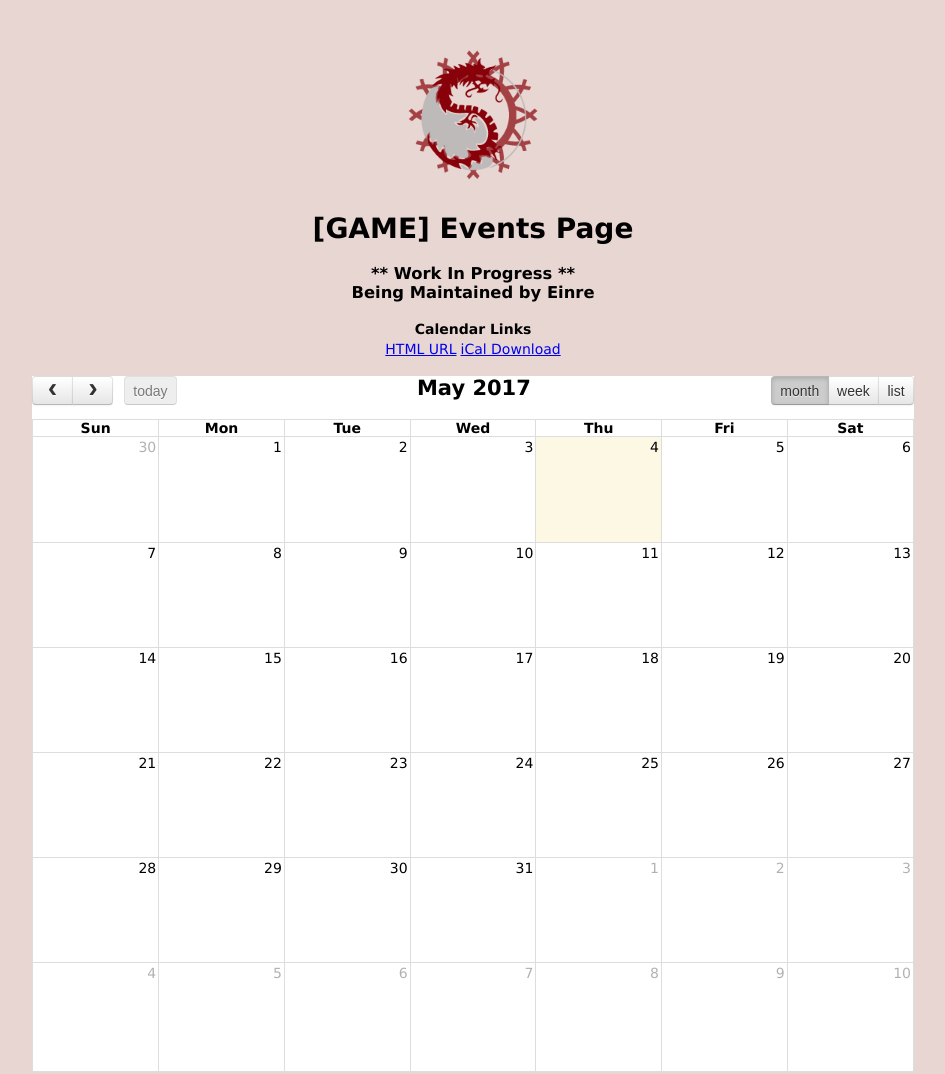
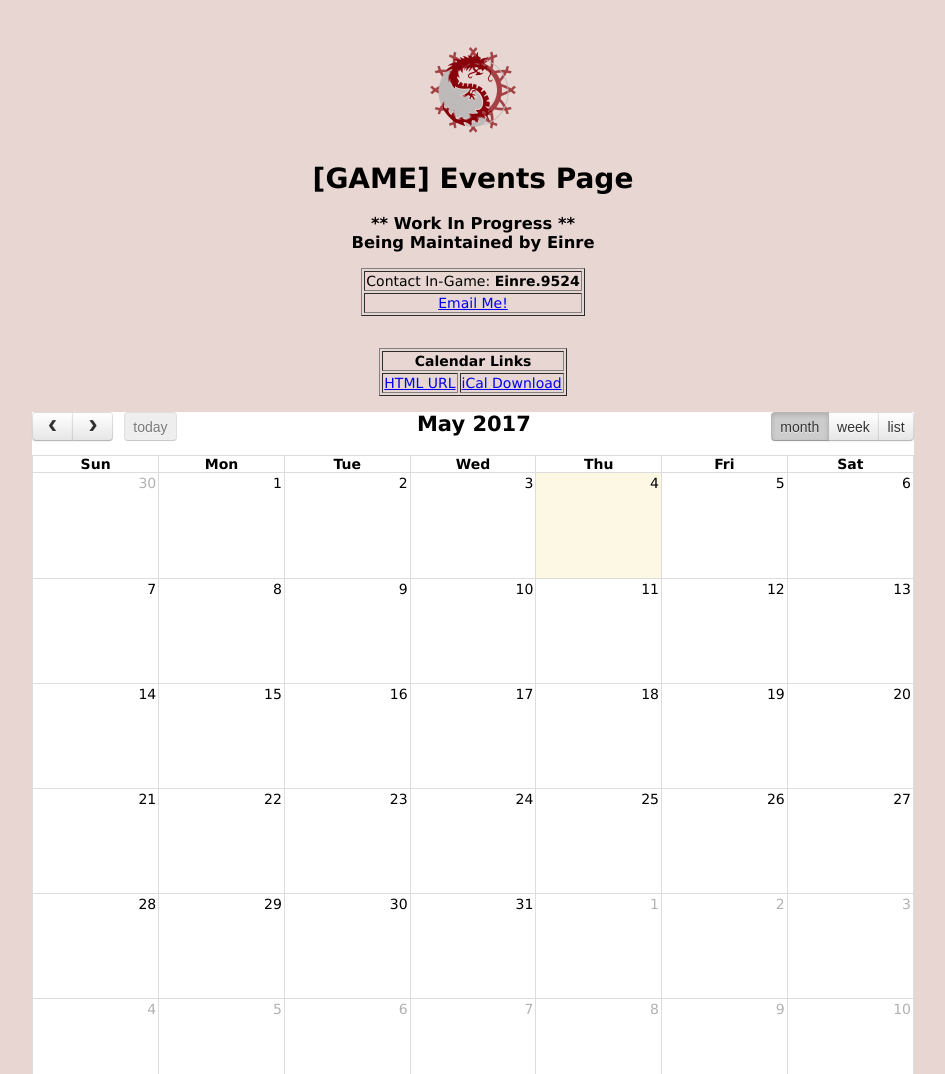
Before and after one commit to CAM-Y/einre.github.io, a plain HTML site: page GAME.html in a window 1280 px wide. Shown: the top 1074 px of the page, without its empty margins (167-1112 px from the left). Drawn offline with Linux system fonts and the light colour scheme.

Commit message:
Updated Links and Borders

```diff
--- a/GAME.html
+++ b/GAME.html
@@ -41,11 +41,6 @@
 		background-color:#E8D6D2;
 	}
 
-	#header {
-		padding: 0;
-		margin: 0;
-	}
-
 	#loading {
 		display: none;
 		position: absolute;
@@ -63,10 +58,14 @@
 </head>
 <body>
 	<div id='header'>
-	<center><img src="GAME Media/the-sound-of-revenge.png" alt="[GAME] The Sound of Revenge" height="150px" width="150px"></center>
+	<center><img src="GAME Media/the-sound-of-revenge.png" alt="[GAME] The Sound of Revenge" height="100px" width="100px"></center>
 	<h1 align="center">[GAME] Events Page</h1>
     <h3 align="center">** Work In Progress **<br>Being Maintained by Einre</h3>
-    <table align="center">
+	<table align="center" border="1px">
+		<tr><td>Contact In-Game: <b>Einre.9524</b></td></tr>
+		<tr><td><center><a href="mailto:Einre.9524@gmail.com">Email Me!</a></center></td></tr>
+	</table><br><br>
+    <table align="center" border="1px">
 		<th colspan=2 text-align="center">Calendar Links</th>
         <tr>
 		   <td><a href="https://calendar.google.com/calendar/embed?src=hso61orbm6i887qo42imfvnt28%40group.calendar.google.com&ctz=America/Chicago">HTML URL</a></th>
```
